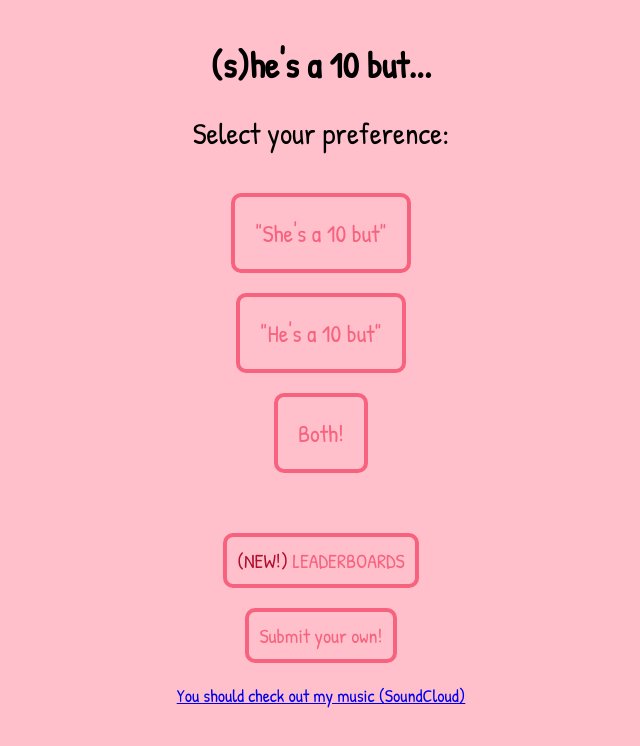
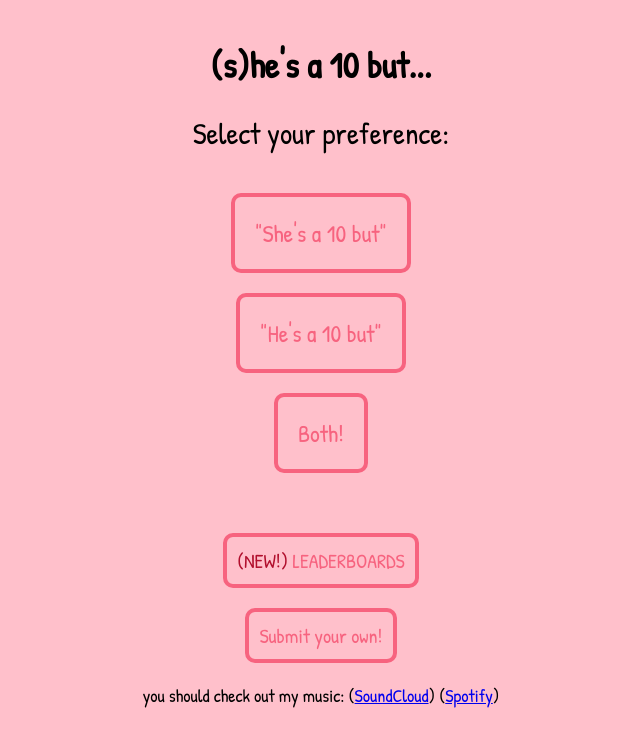
Before and after one commit to ridoy/satb, a website: page public/index.html in a window 1280 px wide. Shown: the whole page, without its empty margins (319-959 px from the left). Drawn offline with nearby package versions, Linux system fonts and the light colour scheme.

Commit message:
fix links

```diff
--- a/public/index.html
+++ b/public/index.html
@@ -53,7 +53,7 @@
                 <br/>
                 <button class="button small-button open-leaderboard-button" value="submit"><span class="error-message">(NEW!)</span> LEADERBOARDS</button>
                 <button class="button small-button open-submit-menu-button" value="submit">Submit your own!</button>
-                <p><a href="https://soundcloud.com/ridoy">You should check out my music (SoundCloud)</a></p>
+                <p>you should check out my music: (<a href="https://soundcloud.com/ridoy">SoundCloud</a>) (<a href="https://open.spotify.com/artist/2HWlIpmMPVnltn5QLRbHmw?si=XlzDSF5-S8i1azKRlMrHfw">Spotify</a>)</p>
             </div>
 
             <div id="vote-menu">
```
